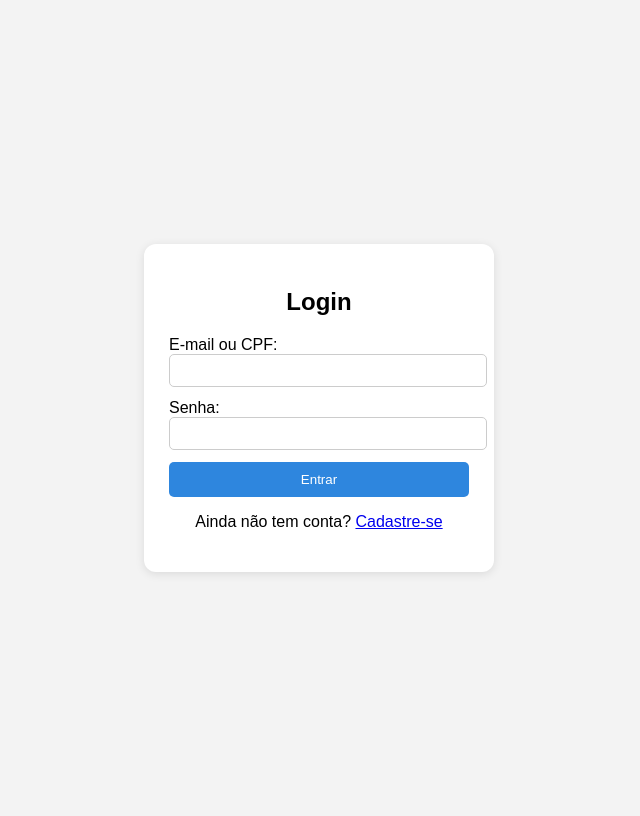
After one commit to juanpfr/free-pigeon, a Django app: page /login/ in a window 1280 px wide. The commit adds this page. Shown: the whole page, without its empty margins (321-961 px from the left). Run offline with Django 5.2, Linux system fonts and the light colour scheme.

Commit message:
autenticação de usuário

```diff
--- /dev/null
+++ b/freepigeon/templates/login.html
@@ -0,0 +1,76 @@
+<!DOCTYPE html>
+<html lang="pt-br">
+<head>
+    <meta charset="UTF-8">
+    <title>Login - FreePigeon</title>
+    <style>
+        body {
+            font-family: Arial, sans-serif;
+            background: #f3f3f3;
+            display: flex;
+            justify-content: center;
+            align-items: center;
+            height: 100vh;
+        }
+        form {
+            background: #fff;
+            padding: 25px;
+            border-radius: 12px;
+            box-shadow: 0 2px 10px rgba(0,0,0,0.1);
+            width: 300px;
+        }
+        h2 {
+            text-align: center;
+            margin-bottom: 20px;
+        }
+        input {
+            width: 100%;
+            padding: 8px;
+            margin-bottom: 12px;
+            border: 1px solid #ccc;
+            border-radius: 5px;
+        }
+        button {
+            width: 100%;
+            padding: 10px;
+            background-color: #2e86de;
+            color: white;
+            border: none;
+            border-radius: 5px;
+            cursor: pointer;
+        }
+        button:hover {
+            background-color: #2163ad;
+        }
+        p {
+            text-align: center;
+        }
+        .erro {
+            color: red;
+            text-align: center;
+        }
+    </style>
+</head>
+<body>
+
+<form method="POST">
+    {% csrf_token %}
+    <h2>Login</h2>
+
+    {% if mensagem_erro %}
+        <p class="erro">{{ mensagem_erro }}</p>
+    {% endif %}
+
+    <label for="username">E-mail ou CPF:</label>
+    <input type="text" name="username" id="username" required>
+
+    <label for="senha">Senha:</label>
+    <input type="password" name="senha" id="senha" required>
+
+    <button type="submit">Entrar</button>
+
+    <p>Ainda não tem conta? <a href="{% url 'cadastro' %}">Cadastre-se</a></p>
+</form>
+
+</body>
+</html>
--- a/freepigeon/urls.py
+++ b/freepigeon/urls.py
@@ -2,5 +2,8 @@ from django.urls import path
 from . import views
 
 urlpatterns = [
-    path('cadastro/', views.cadastrar_usuario, name='cadastro_usuario'),
+    path('cadastro/', views.cadastrar_usuario, name='cadastro'),
+    path('login/', views.login_view, name='login'),
+    path('logout/', views.logout_view, name='logout'),
+    path('', views.home_view, name='home'),
 ]
--- a/freepigeon/views.py
+++ b/freepigeon/views.py
@@ -1,5 +1,8 @@
-from django.shortcuts import render
+from django.shortcuts import render, redirect
 from .models import Usuario
+from django.contrib.auth.hashers import make_password, check_password
+from django.contrib import messages
+from django.contrib.auth import logout
 
 def cadastrar_usuario(request):
     if request.method == 'POST':
@@ -9,14 +12,57 @@ def cadastrar_usuario(request):
         cpf = request.POST.get('cpf')
         senha = request.POST.get('senha')
 
+        # Verifica se já existe usuário com esse email ou CPF
+        if Usuario.objects.filter(email=email).exists():
+            messages.error(request, 'E-mail já cadastrado!')
+            return render(request, 'cadastro.html')
+        if Usuario.objects.filter(cpf=cpf).exists():
+            messages.error(request, 'CPF já cadastrado!')
+            return render(request, 'cadastro.html')
+
         Usuario.objects.create(
             nome=nome,
             email=email,
             telefone=telefone,
             cpf=cpf,
-            senha=senha
+            senha=make_password(senha)  # ← senha criptografada
         )
 
         return render(request, 'cadastro.html', {'mensagem': 'Usuário cadastrado com sucesso!'})
 
     return render(request, 'cadastro.html')
+
+
+def login_view(request):
+    if request.method == 'POST':
+        username = request.POST.get('username')
+        senha = request.POST.get('senha')
+
+        # tenta achar usuário por email ou cpf
+        try:
+            usuario = Usuario.objects.get(email=username)
+        except Usuario.DoesNotExist:
+            try:
+                usuario = Usuario.objects.get(cpf=username)
+            except Usuario.DoesNotExist:
+                usuario = None
+
+        if usuario and check_password(senha, usuario.senha):
+            # Login bem-sucedido — salva na sessão
+            request.session['usuario_id'] = usuario.id
+            request.session['usuario_nome'] = usuario.nome
+            return redirect('home')
+        else:
+            return render(request, 'login.html', {'mensagem_erro': 'Usuário ou senha inválidos.'})
+
+    return render(request, 'login.html')
+
+
+def home_view(request):
+    usuario_nome = request.session.get('usuario_nome')
+    return render(request, 'home.html', {'usuario_nome': usuario_nome})
+
+
+def logout_view(request):
+    logout(request)
+    return redirect('login')
--- a/projeto/settings.py
+++ b/projeto/settings.py
@@ -107,6 +107,9 @@ AUTH_PASSWORD_VALIDATORS = [
     },
 ]
 
+AUTHENTICATION_BACKENDS = [
+    'app.auth_backends.EmailOrCPFBackend',
+]
 
 # Internationalization
 # https://docs.djangoproject.com/en/5.2/topics/i18n/
```
Also changed, not shown: freepigeon/auth_backends.py (added, +23 -0 lines), freepigeon/templates/home.html (+49 -20 lines).
